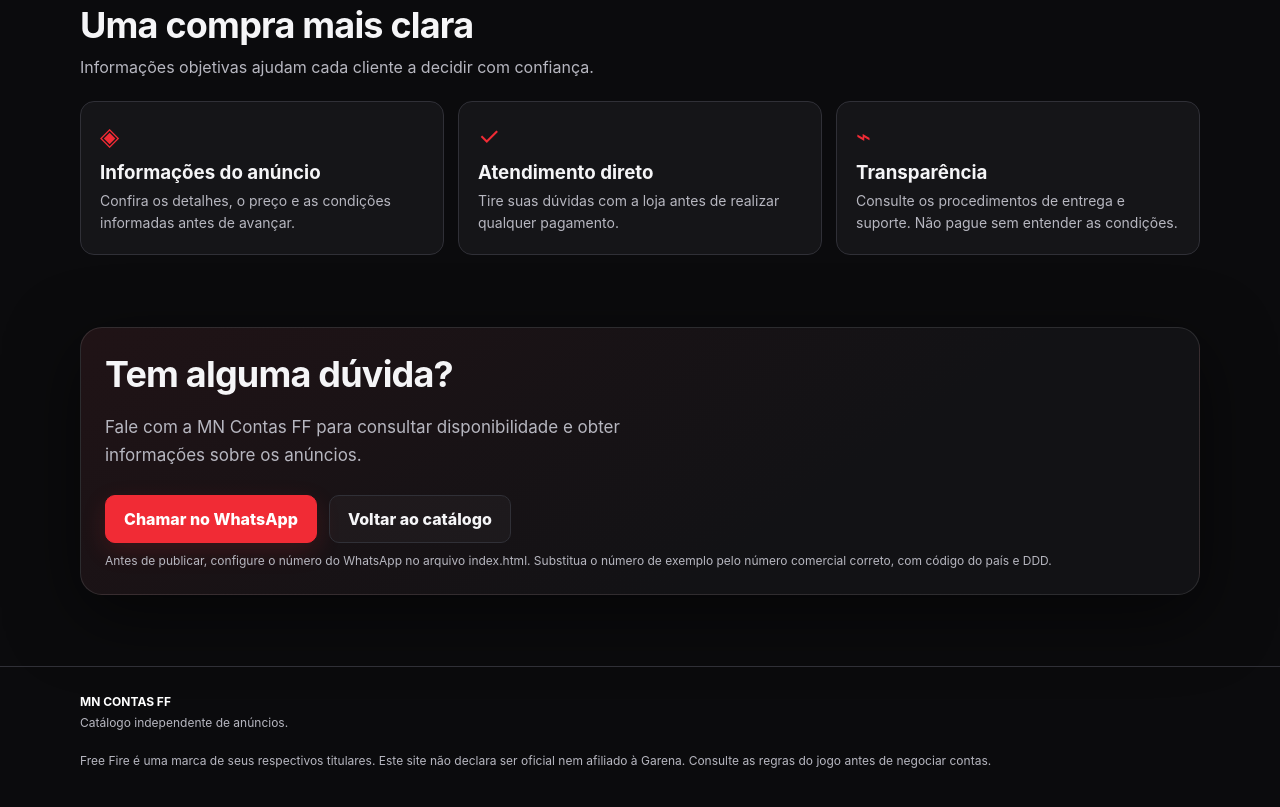
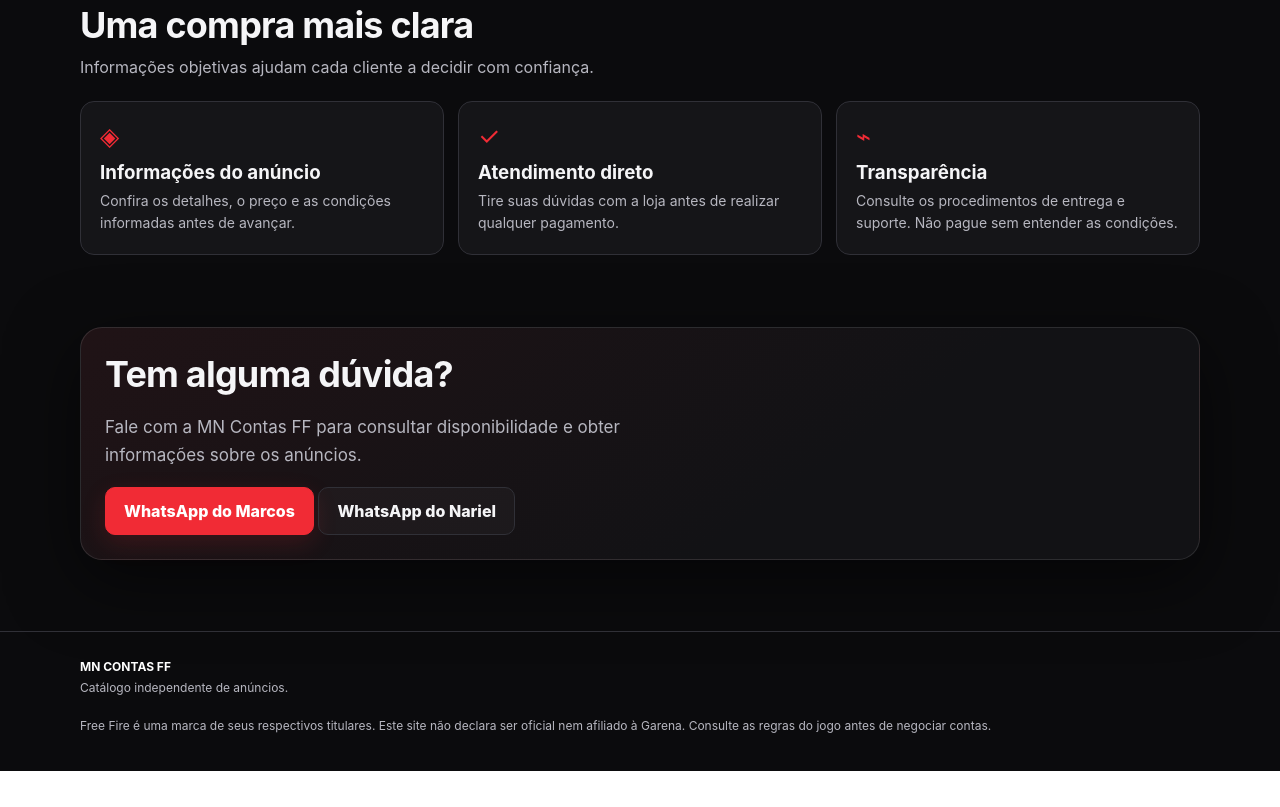
Before and after one commit to marcospaulo87019/MN-Contas-FF, a plain HTML site: page index.html in a window 1280 px wide. Shown: the part 1220-2027 px from the top of the page. After the commit the page ends 1991 px from the top, so only its background shows below. Drawn offline with Linux system fonts and the light colour scheme.

Commit message:
Update index.html

```diff
--- a/index.html
+++ b/index.html
@@ -126,9 +126,17 @@
       <div class="hero-card">
         <h2>Tem alguma dúvida?</h2>
         <p class="lead">Fale com a MN Contas FF para consultar disponibilidade e obter informações sobre os anúncios.</p>
-        <div class="actions"><a id="whatsapp" class="btn btn-primary" href="https://wa.me/5500000000000" target="_blank" rel="noopener">Chamar no WhatsApp</a><a class="btn btn-secondary" href="#contas">Voltar ao catálogo</a></div>
-        <p class="sub" style="font-size:12px">Antes de publicar, configure o número do WhatsApp no arquivo index.html. Substitua o número de exemplo pelo número comercial correto, com código do país e DDD.</p>
-      </div>
+        <a class="btn btn-primary"
+   href="https://wa.me/5519971226177"
+   target="_blank" rel="noopener">
+   WhatsApp do Marcos
+</a>
+
+<a class="btn btn-secondary"
+   href="https://wa.me/559887674422"
+   target="_blank" rel="noopener">
+   WhatsApp do Nariel
+</a>
     </div>
   </section>
 </main>
```
